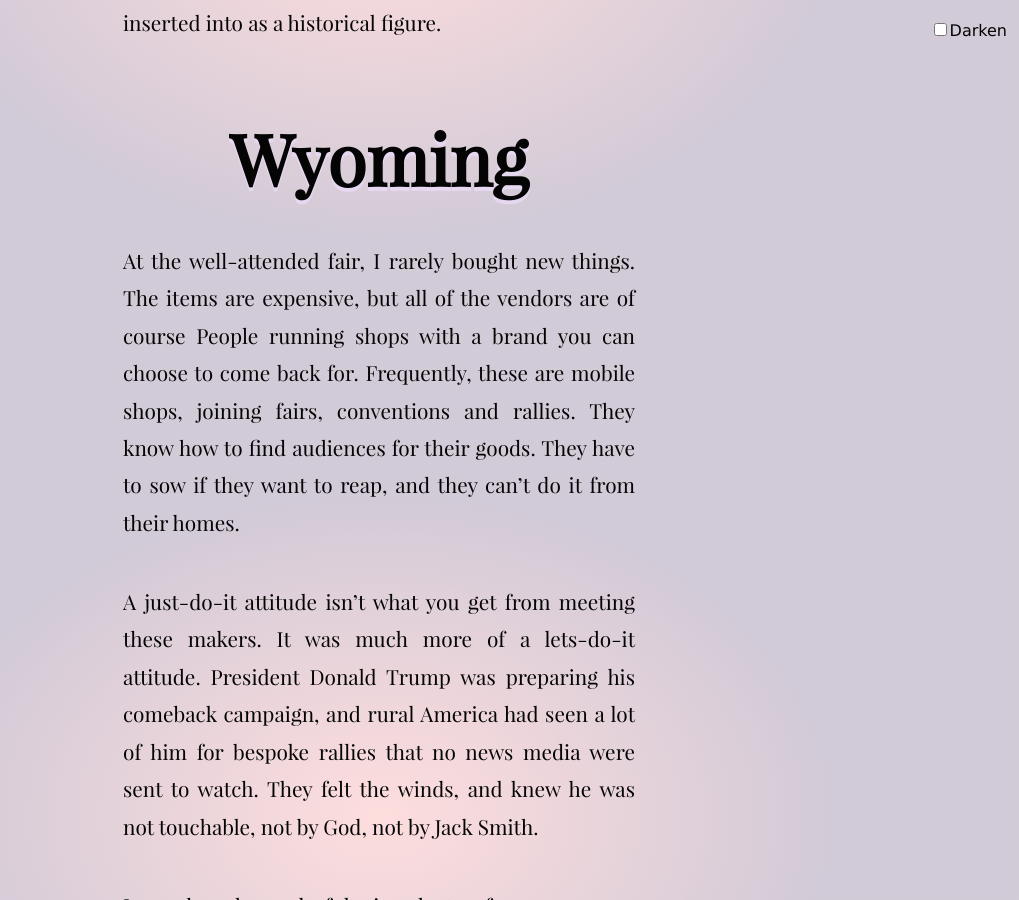
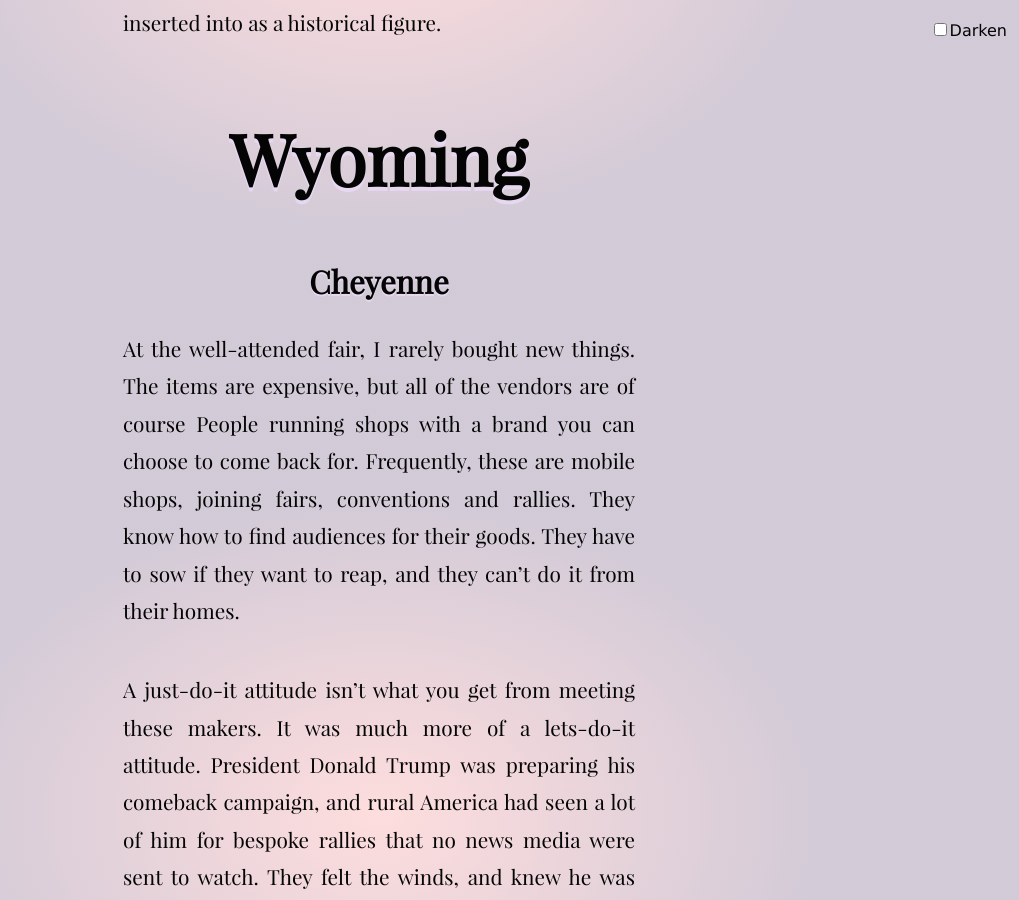
Before and after one commit to tiliv/antibody, a Jekyll site: the page built from docs/journal/autumn-ryan-Halfway-Democracy/index.md, in a window 1280 px wide and 900 px high, scrolled down 35635 px. Shown: the whole window, without its empty margins (261-1280 px from the left). Built offline with Jekyll 4.4.1, drawn with Linux system fonts in a browser that asks for light colours.

Commit message:
Add missing header

```diff
--- a/docs/journal/autumn-ryan-Halfway-Democracy/index.md
+++ b/docs/journal/autumn-ryan-Halfway-Democracy/index.md
@@ -256,6 +256,8 @@ Elon Musk was granted a special districting agreement for his corporate campus h
 
 ### Wyoming
 
+#### Cheyenne
+
 At the well-attended fair, I rarely bought new things. The items are expensive, but all of the vendors are of course People running shops with a brand you can choose to come back for. Frequently, these are mobile shops, joining fairs, conventions and rallies. They know how to find audiences for their goods. They have to sow if they want to reap, and they can't do it from their homes.
 
 A just-do-it attitude isn't what you get from meeting these makers. It was much more of a lets-do-it attitude. President Donald Trump was preparing his comeback campaign, and rural America had seen a lot of him for bespoke rallies that no news media were sent to watch. They felt the winds, and knew he was not touchable, not by God, not by Jack Smith.
```
